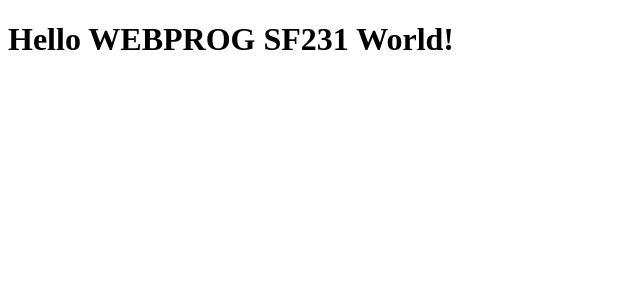
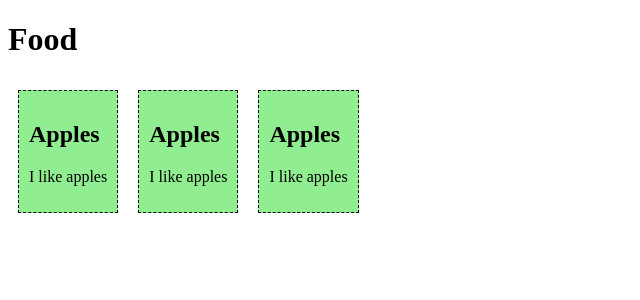
Before and after one commit to Codecy2160/codecy-vuejs, a Vue app in the folder vue-project/: page / in a window 1280 px wide. Shown: the top 300 px of the page, without its empty margins (0-640 px from the left). Built offline with nearby package versions, Linux system fonts and the light colour scheme.

Commit message:
food item

```diff
--- a/vue-project/src/App.vue
+++ b/vue-project/src/App.vue
@@ -1,6 +1,18 @@
 <template>
-  <h1>Hello WEBPROG SF231 World!</h1>
+  <h1>Food</h1>
+  <food-item/>
+  <food-item/>
+  <food-item/>
 </template>
 
 <script></script>
-<style></style>
+
+<style>
+  #app > div {
+    border: dashed black 1px;
+    display: inline-block;
+    margin: 10px;
+    padding: 10px;
+    background-color: lightgreen;
+  }
+</style>
--- /dev/null
+++ b/vue-project/src/components/FoodItem.vue
@@ -0,0 +1,19 @@
+<template>
+    <div>
+      <h2>{{ name }}</h2>
+      <p>{{ message }}</p>
+    </div>
+  </template>
+
+  <script>
+  export default {
+    data() {
+      return {
+        name: 'Apples',
+        message: 'I like apples'
+      }
+    }
+  };
+  </script>
+
+  <style></style>
```
Also changed, not shown: vue-project/src/main.js (+4 -3 lines).
